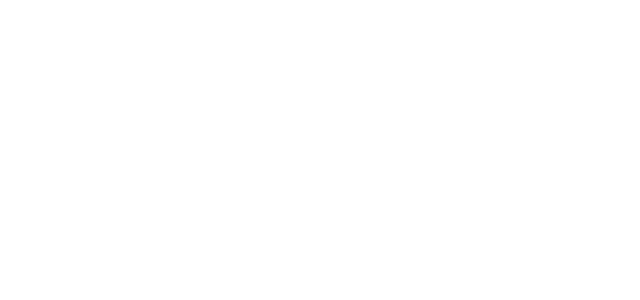
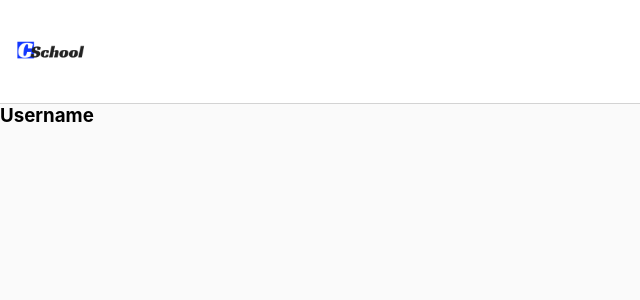
Before and after one commit to Mandeep08punia/Feed-Post, a React (Create React App) app: page / in a window 1280 px wide. Shown: the top 300 px of the page, without its empty margins (0-640 px from the left). Built offline with nearby package versions, Linux system fonts and the light colour scheme.

Commit message:
Post component+ App_header

```diff
--- a/src/App.css
+++ b/src/App.css
@@ -1,3 +1,18 @@
 *{
   margin:0;
 }
+.app{
+  background-color: #fafafa;
+  height: 100vh;
+}
+.app_header{
+  object-fit: contain;
+  background-color: white;
+  padding: 5px;
+  border-bottom: 1px solid lightgray;
+}
+
+#logo{
+  max-width: 7%;
+  height:auto;
+}
--- a/src/App.js
+++ b/src/App.js
@@ -1,10 +1,19 @@
-
+import React from 'react';
 import './App.css';
+import image from './assets/images/C.png'
+import Post from './component/Post';
 
 function App() {
   return (
-    <div className="App">
+    <div className="app">
+      {/*Header */}
+      <div className="app_header">
+        <img src={image} alt="logo" class="app_headerImage" id="logo"/>
+      </div>
+      <Post/>
 
+      {/* Posts*/}
+      {/* */}
     </div>
   );
 }
--- /dev/null
+++ b/src/component/Post.js
@@ -0,0 +1,14 @@
+import React from 'react'
+
+function Post() {
+    return (
+        <div>
+        <h3>Username</h3>
+            {/*header => avater and username */}
+            {/* video */}
+            {/* username and caption */}
+        </div>
+    )
+}
+
+export default Post
```
Also changed, not shown: src/assets/images/C.png (added), src/assets/images/tek.png (added).
